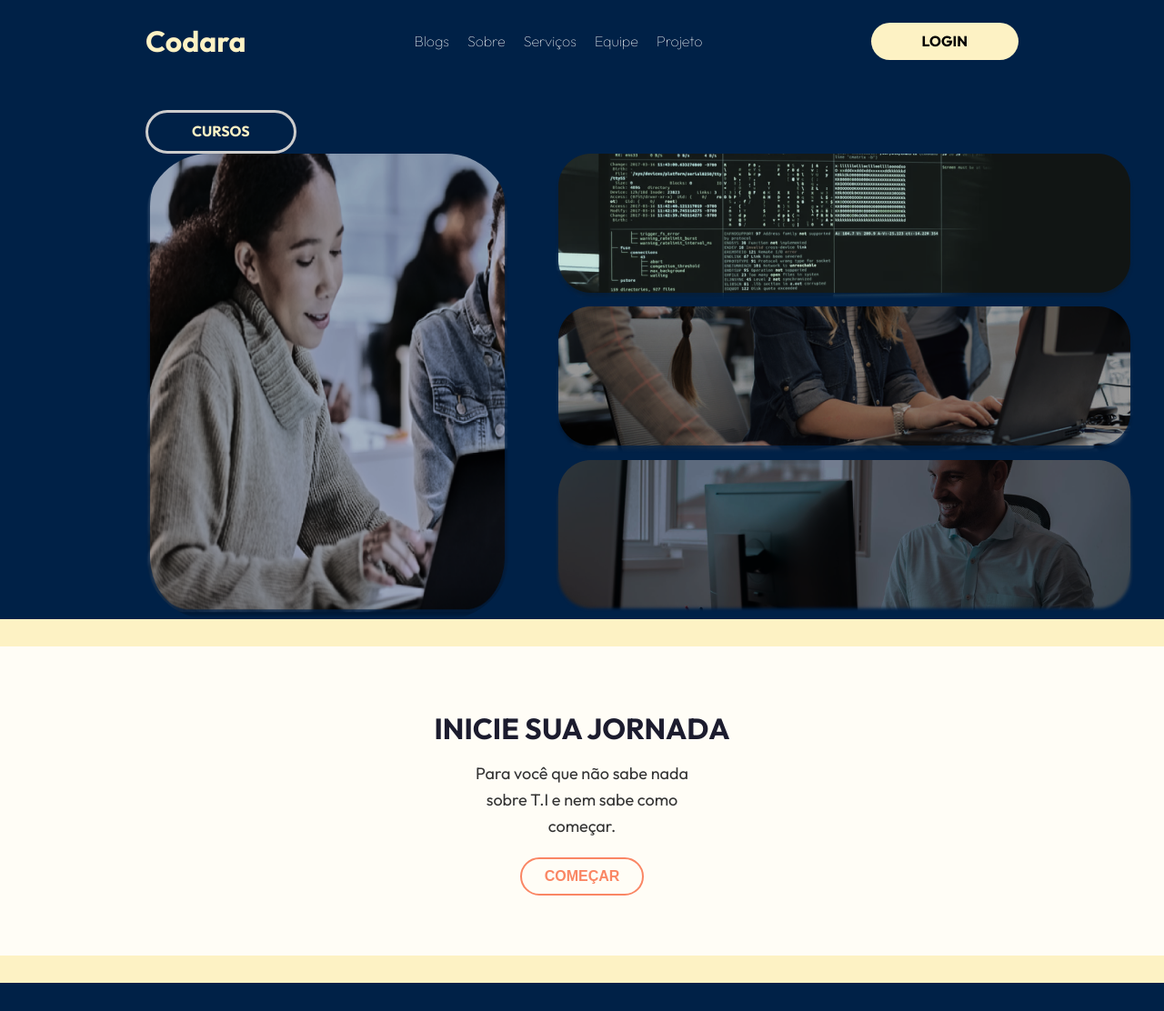
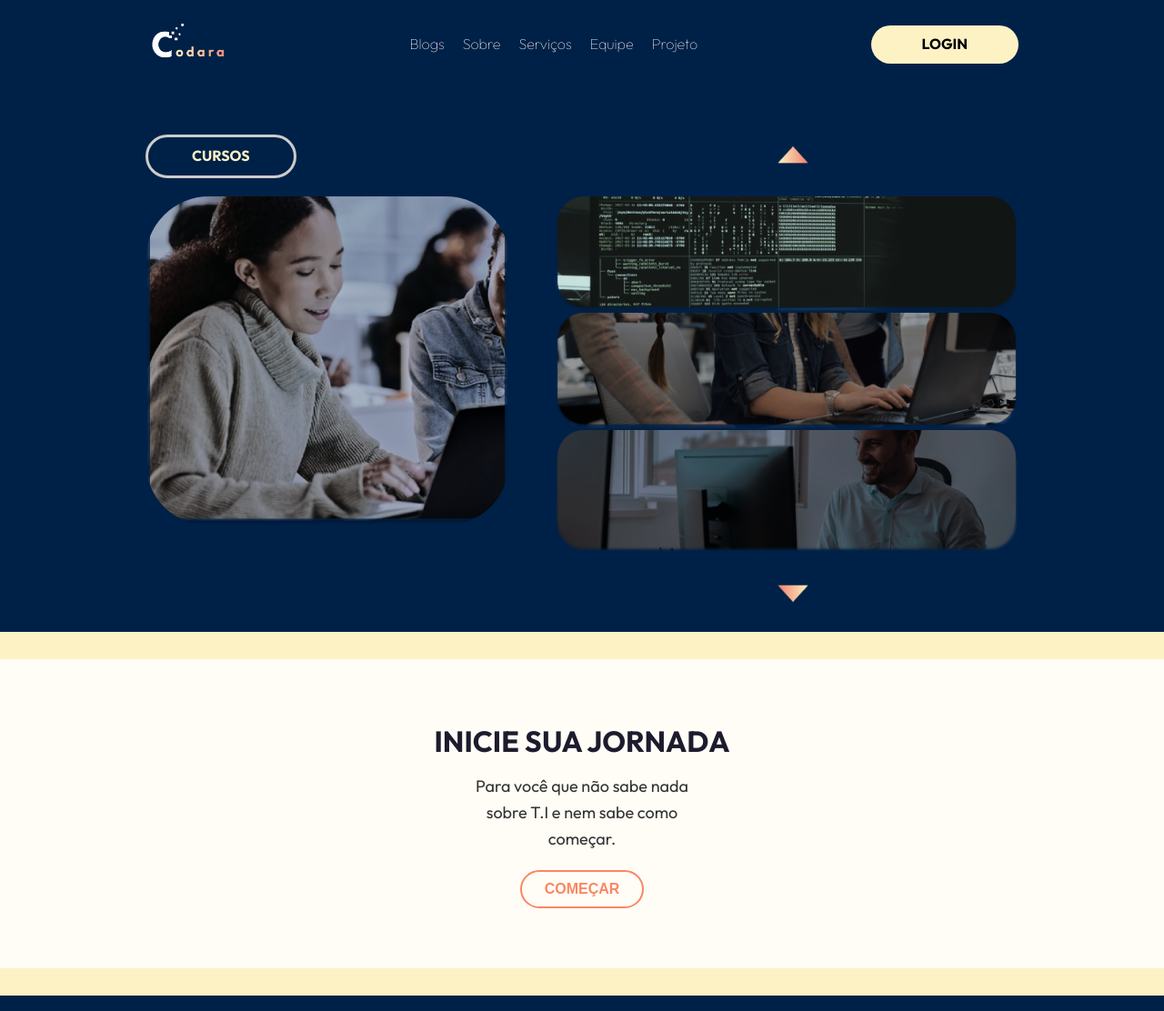
Before and after one commit to d4lt/Codara, a Flask app: template app/templates/home.html in a window 1280 px wide. Shown: the top 1112 px of the page at 91% size. Run offline with Flask 3, Linux system fonts and the light colour scheme; the template is opened without the code that fills it, so the values that code supplies are empty.

Commit message:
implemented noticias

```diff
--- a/app/templates/base.html
+++ b/app/templates/base.html
@@ -13,7 +13,9 @@
 <body>
     <header>
         <div class="container">
-            <h1>Codara</h1>
+            <a href="/">
+                <img src="{{url_for('static', filename='imagens/logo.png') }}" alt="logo codara" width="100px">
+            </a>
             <nav>
                 <ul>
                     <li><a href="#inicio" class="navegacao">Blogs</a></li>
--- a/app/templates/home.html
+++ b/app/templates/home.html
@@ -1,34 +1,44 @@
-{% extends "base.html" %}
-
-{% block content %}
+{% extends "base.html" %} {% block content %}
 <section id="inicio" class="container">
   <div id="cursos-container">
     <span id="cursos">CURSOS</span>
+    <img src="../static/imagens/arrow_right.png" alt="" />
   </div>
   <div id="noticias">
-
-    <img src="../static/imagens/pessoa_comp.png" id="img_principal">
+    <div id="noticia_principal" class="noticia_container">
+      <span>{{noticias[0].title}}</span>
+      <img src="../static/imagens/pessoa_comp.png" id="img_principal" />
+    </div>
     <div id="noticias_lateral">
-      <img src="../static/imagens/noticia1.png" id="notice">
-      <img src="../static/imagens/noticia2.png" id="notice">
-      <img src="../static/imagens/noticia3.png" id="notice">
+      {% for n in range(1,4) %}
+      <div class="noticia_lateral noticia_container">
+        <span>{{noticias[n].title}}</span>
+        <img src="../static/imagens/noticia{{n}}.png" class="img_noticia" />
+      </div>
+      {% endfor %}
     </div>
   </div>
-
+  <div id="seta_baixo_container">
+    <img src="../static/imagens/arrow_right-1.png" alt="">
+  </div>
 </section>
 
 <section id="jornada">
   <div class="fundo-container">
-    <img src="../static/imagens/fundoamarelo.png" class="fundo fundo-amarelo">
-    <img src="../static/imagens/fundobranco.png" class="fundo fundo-branco">
+    <img src="../static/imagens/fundoamarelo.png" class="fundo fundo-amarelo" />
+    <img src="../static/imagens/fundobranco.png" class="fundo fundo-branco" />
   </div>
 
   <div class="conteudo-jornada">
     <h1 id="jornadatitulo">INICIE SUA JORNADA</h1>
     <p id="texto_jornada">
-      Para você que não sabe nada <br> sobre T.I e nem sabe como <br> começar.
+      Para você que não sabe nada <br />
+      sobre T.I e nem sabe como <br />
+      começar.
     </p>
-    <button id="botaocomecar" onclick="location.href='/trilhas'">COMEÇAR</button>
+    <button id="botaocomecar" onclick="location.href='/trilhas'">
+      COMEÇAR
+    </button>
   </div>
 </section>
 
```
